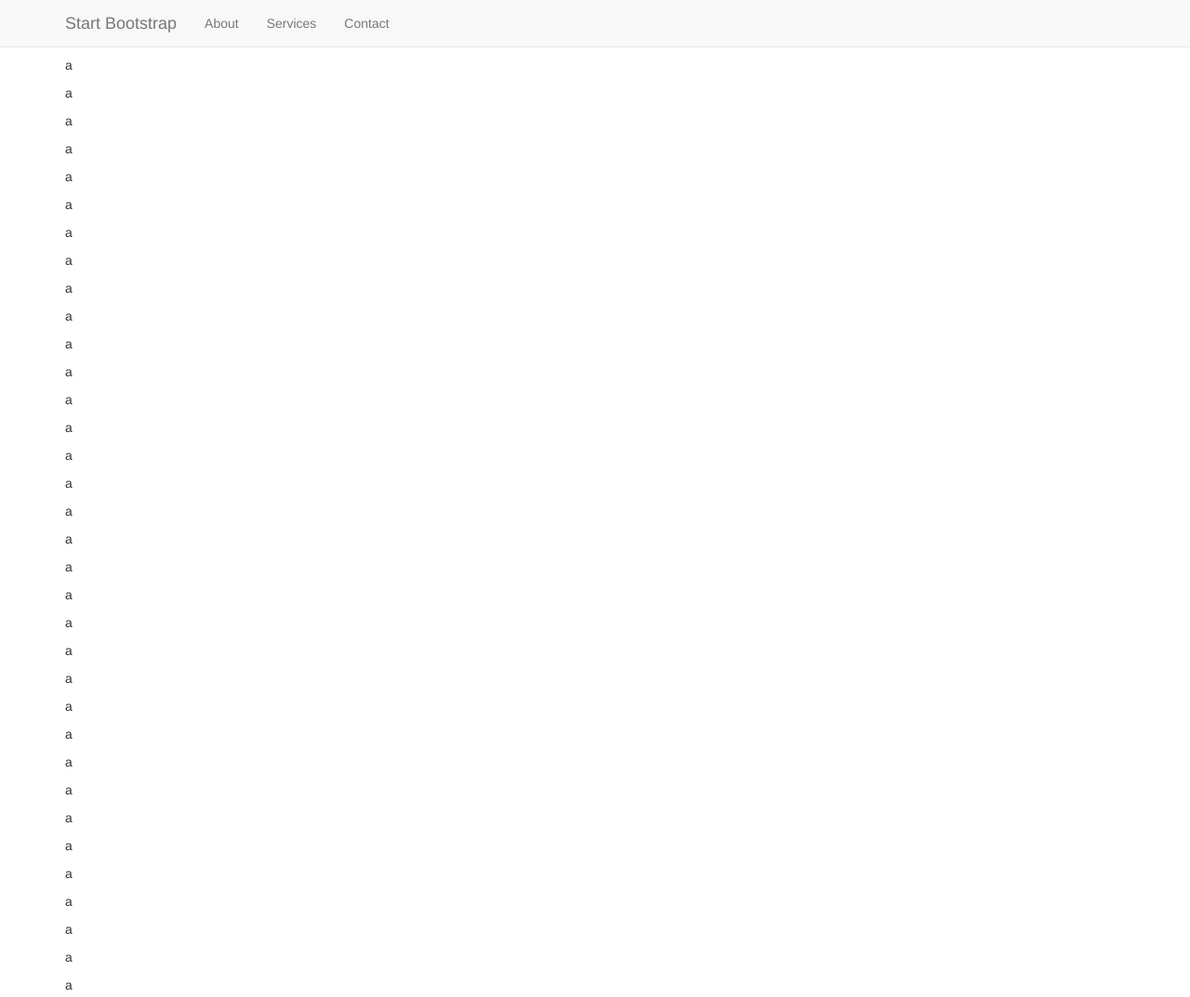
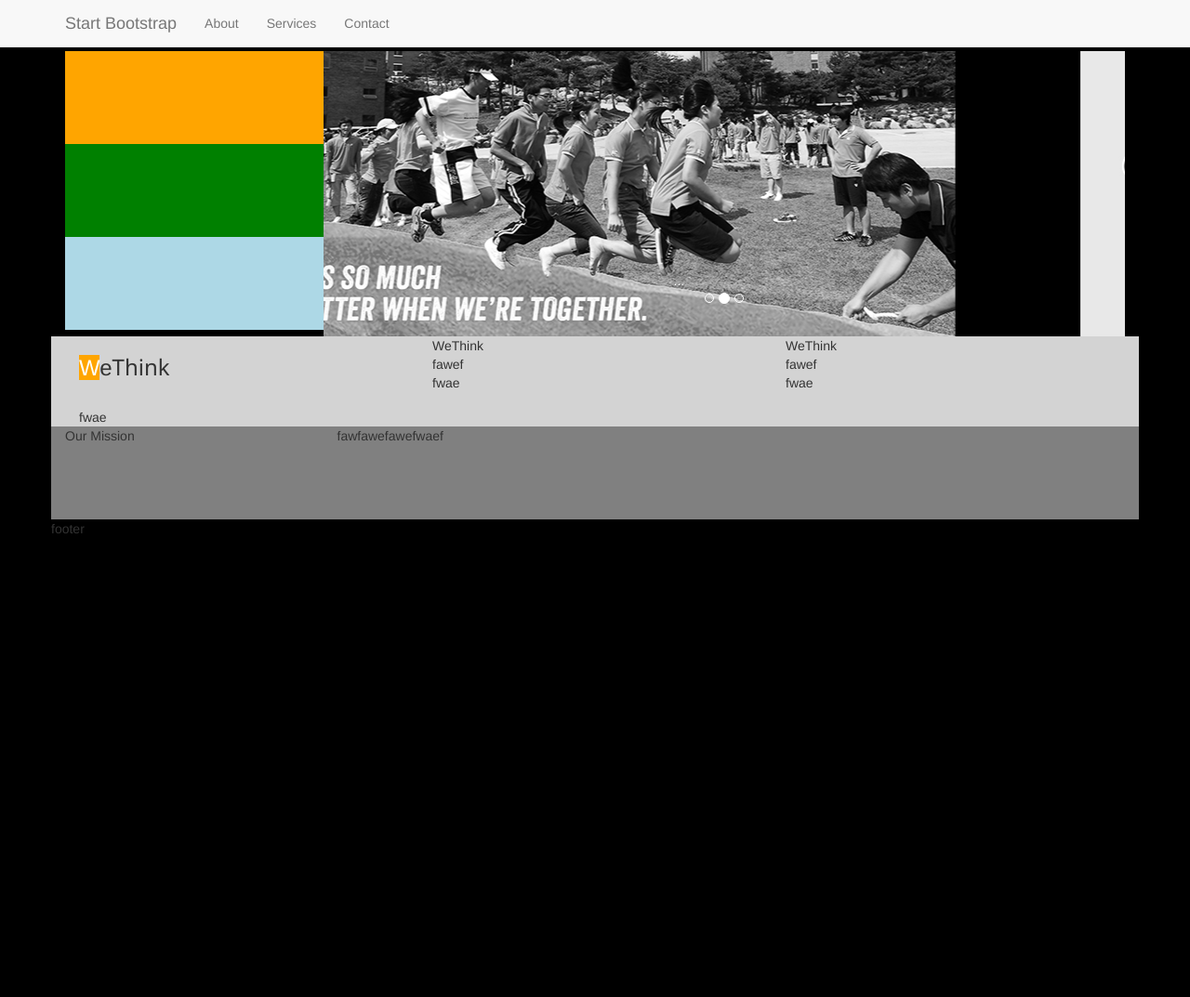
Before and after one commit to sengkimlong/Internship-project, a plain HTML site: page index.html in a window 1280 px wide. Shown: the top 1073 px of the page at 93% size. After the commit the page ends 800 px from the top, so only its background shows below. Drawn offline with Linux system fonts and the light colour scheme.

Commit message:
Version 1

```diff
--- /dev/null
+++ b/css/style.css
@@ -0,0 +1,41 @@
+html,body {
+	background-color: #000;
+}
+
+#body {
+	margin-top:55px;
+}
+
+#activity-image {
+	background: lightgray;
+
+}
+
+#ourmission {
+	background-color: grey;
+	height: 100px;
+}
+#footer {
+	background-color: #000;
+}
+.activity {
+
+}
+.gallery {
+	height: 100px;
+}
+.gallery:nth-child(1) {
+	background-color: orange;
+}
+.gallery:nth-child(2) {
+	background-color: green;
+}
+.gallery:nth-child(3) {
+	background-color: lightblue;
+}
+#slide {
+	padding-left: 0px;
+}
+#sidebar {
+	padding-right: 0px;
+}
--- a/index.html
+++ b/index.html
@@ -8,6 +8,8 @@
 
     <!-- Bootstrap Core CSS -->
     <link href="css/bootstrap.min.css" rel="stylesheet">
+
+    <link rel="stylesheet" type="text/css" href="css/style.css">
 
 </head>
 
@@ -48,46 +50,126 @@
         </div>
         <!-- /.container -->
     </nav>
-	<div class="container">
-<p>a</p>
-<p>a</p>
-<p>a</p>
-<p>a</p>
-<p>a</p>
-<p>a</p>
-<p>a</p>
-<p>a</p>
-<p>a</p>
-<p>a</p>
-<p>a</p>
-<p>a</p>
-<p>a</p>
-<p>a</p>
-<p>a</p>
-<p>a</p>
-<p>a</p>
-<p>a</p>
-<p>a</p>
-<p>a</p>
-<p>a</p>
-<p>a</p>
-<p>a</p>
-<p>a</p>
-<p>a</p>
-<p>a</p>
-<p>a</p>
-<p>a</p>
-<p>a</p>
-<p>a</p>
-<p>a</p>
-<p>a</p>
-<p>a</p>
-<p>a</p>
-<p>a</p>
-<p>a</p>
-<p>a</p>
-<p>a</p>
-<p>a</p>
+
+	<div id="body" class="container">
+
+        <div class="row">
+            <!-- SIDEBAR SLIDE -->
+            <div id="sidebar" class="col-md-3 col-sm-2 col-xs-3">
+                <div class="gallery">
+
+                </div>
+                <div class="gallery">
+
+                </div>
+                <div class="gallery">
+
+                </div>
+            </div>
+            <!-- SLIDE -->
+            <div id="slide" class="col-md-9 col-sm-10 col-xs-9">
+                <div id="carousel-example-generic" class="carousel slide" data-ride="carousel">
+                  <!-- Indicators -->
+                  <ol class="carousel-indicators">
+                    <li data-target="#carousel-example-generic" data-slide-to="0" class="active"></li>
+                    <li data-target="#carousel-example-generic" data-slide-to="1"></li>
+                    <li data-target="#carousel-example-generic" data-slide-to="2"></li>
+                  </ol>
+
+                  <!-- Wrapper for slides -->
+                  <div class="carousel-inner" role="listbox">
+                    <div class="item active">
+                      <img src="img/slide-1.jpg" alt="slide1">
+                      <div class="carousel-caption">
+                        ...
+                      </div>
+                    </div>
+                    <div class="item">
+                      <img src="img/slide-2.jpg" alt="slide2">
+                      <div class="carousel-caption">
+                        ...
+                      </div>
+                    </div>
+                  </div>
+
+
+                </div>
+            </div>
+        </div> <!-- END ROW -->
+
+        <div id="activity-image" class="row">
+
+            <div class="col-md-12 col-sm-12 col-xs-12">
+                <!-- Img#1 -->
+                <div class="col-md-4 col-sm-4 col-xs-12 activity">
+
+                    <div class="img-header">
+                        <h3><span style="background-color: orange;color:#fff;">W</span>e<span style="font-family:'Segoe UI';font-weight:lighter">Think</span></h3>
+                    </div>
+                    <div class="img-content">
+                        <div class="img">
+                            <img src="">
+                        </div>
+                        <div class="img-desc">
+                            fwae
+                        </div>
+                    </div>
+
+                </div>
+                <!-- Img#2 -->
+                <div class="col-md-4 col-sm-4 col-xs-12 activity">
+
+                    <div class="img-header">
+                        WeThink
+                    </div>
+                    <div class="img-content">
+                        <div class="img">
+                            fawef
+                        </div>
+                        <div class="img-desc">
+                            fwae
+                        </div>
+                    </div>
+
+                </div>
+                <!-- Img#3 -->
+                <div class="col-md-4 col-sm-4 col-xs-12 activity">
+
+                    <div class="img-header">
+                        WeThink
+                    </div>
+                    <div class="img-content">
+                        <div class="img">
+                            fawef
+                        </div>
+                        <div class="img-desc">
+                            fwae
+                        </div>
+                    </div>
+
+                </div>
+
+
+            </div>
+        </div>
+        <!-- OUR MISSION -->
+        <div id="ourmission" class="row">
+
+            <div class="col-md-3 col-sm-3 col-xs-12 ourmissionTitle">
+                Our Mission
+            </div>
+
+            <div class="col-md-9 col-sm-9 col-xs-12 ourmissionContent">
+                fawfawefawefwaef
+            </div>
+
+        </div>
+        <!-- FOOTER -->
+        <div id="footer" class="row">
+            footer
+        </div>
+
+
 	</div>
 
     <!-- jQuery -->
```
Also changed, not shown: img/slide-1.jpg (added), img/slide-2.jpg (added).
